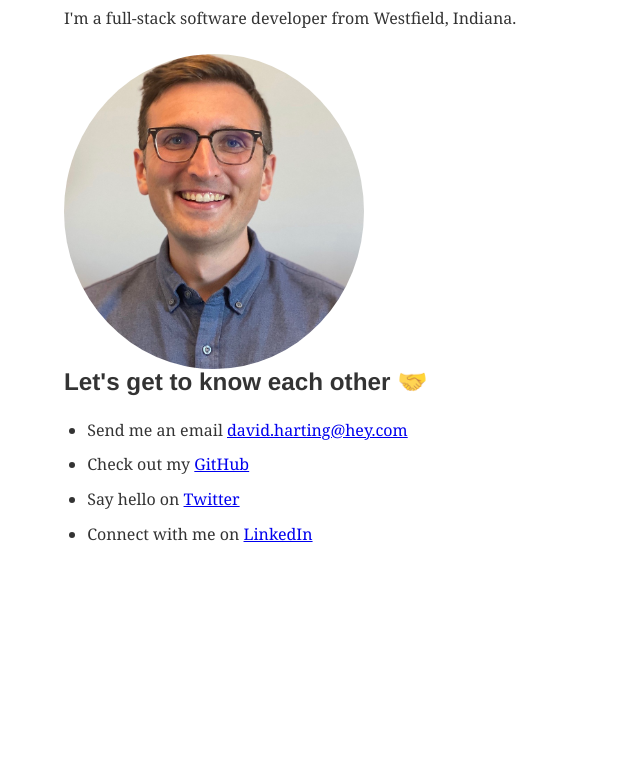
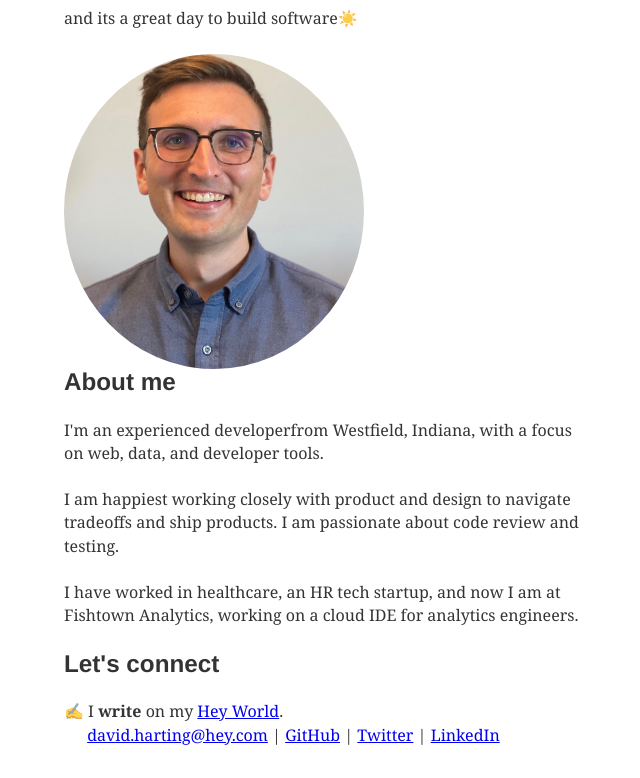
Before and after one commit to davidharting/personal-site, a Gatsby site: page / in a window 1280 px wide. Shown: the part 86-864 px from the top of the page, without its empty margins (315-955 px from the left). Before the commit the page ends 800 px from the top, so only its background shows below. Built offline with nearby package versions, Linux system fonts and the light colour scheme; Gatsby itself is replaced by a stand-in of ours; what typography-theme-st-annes would draw is missing.

Commit message:
copy updates

```diff
--- a/src/pages/index.tsx
+++ b/src/pages/index.tsx
@@ -31,37 +31,63 @@ const Home: React.FC<PageProps<QueryData>> = ({ data }) => {
   return (
     <Layout>
       <Seo />
-      <h1>
-        Hi, I'm David Harting <Emoji alt="Waving hand" emoji="👋" />
-      </h1>
-      <p>I'm a full-stack software developer from Westfield, Indiana.</p>
+
+      <h1>Hi! I'm David Harting,</h1>
+      <p>
+        <span>and its a great day to build software</span>
+        <Emoji alt="sunshine" emoji="☀️" />
+      </p>
+
       <GatsbyImage
         alt="Headshot of David Harting"
         image={data.avatar.childImageSharp.gatsbyImageData}
         imgStyle={{ borderRadius: "50%" }}
       />
-      <h2>
-        Let's get to know each other <Emoji alt="Shaking hands" emoji="🤝" />
-      </h2>
-      <ul>
+
+      <h2>About me</h2>
+      <p>
+        I'm an experienced developerfrom Westfield, Indiana, with a focus on
+        web, data, and developer tools.
+      </p>
+      <p>
+        I am happiest working closely with product and design to navigate
+        tradeoffs and ship products. I am passionate about code review and
+        testing.
+      </p>
+      <p>
+        I have worked in healthcare, an HR tech startup, and now I am at
+        Fishtown Analytics, working on a cloud IDE for analytics engineers.
+      </p>
+
+      <h2>Let's connect</h2>
+
+      <p>
+        <Emoji alt="Shaking hands" emoji="✍️" />
+        &nbsp;I <b>write</b> on my{" "}
+        <a href="https://world.hey.com/david.harting">Hey World</a>.
+        <ul style={{ listStyleType: "none", display: "flex" }}>
           <li>
-          Send me an email <a href={`mailto:${social.email}`}>{social.email}</a>
+            <a href={`mailto:${social.email}`}>{social.email}</a> |&nbsp;
           </li>
           <li>
-          Check out my{" "}
-          <a href={`http://www.github.com/${social.gitHub}`}>GitHub</a>
+            <a href={`http://www.github.com/${social.gitHub}`}>GitHub</a>{" "}
+            |&nbsp;
           </li>
           <li>
-          Say hello on{" "}
-          <a href={`https://www.twitter.com/${social.twitter}`}>Twitter</a>
+            <a href={`https://www.twitter.com/${social.twitter}`}>Twitter</a>{" "}
+            |&nbsp;
           </li>
           <li>
-          Connect with me on{" "}
             <a href={`https://www.linkedin.com/in/${social.linkedIn}`}>
               LinkedIn
-          </a>
+            </a>{" "}
           </li>
         </ul>
+      </p>
+
+      <h2>
+        But like, actually about <i>me</i>. Not just work stuff.
+      </h2>
     </Layout>
   );
 };
```
Lines whose indentation alone changed are shown as unchanged.
